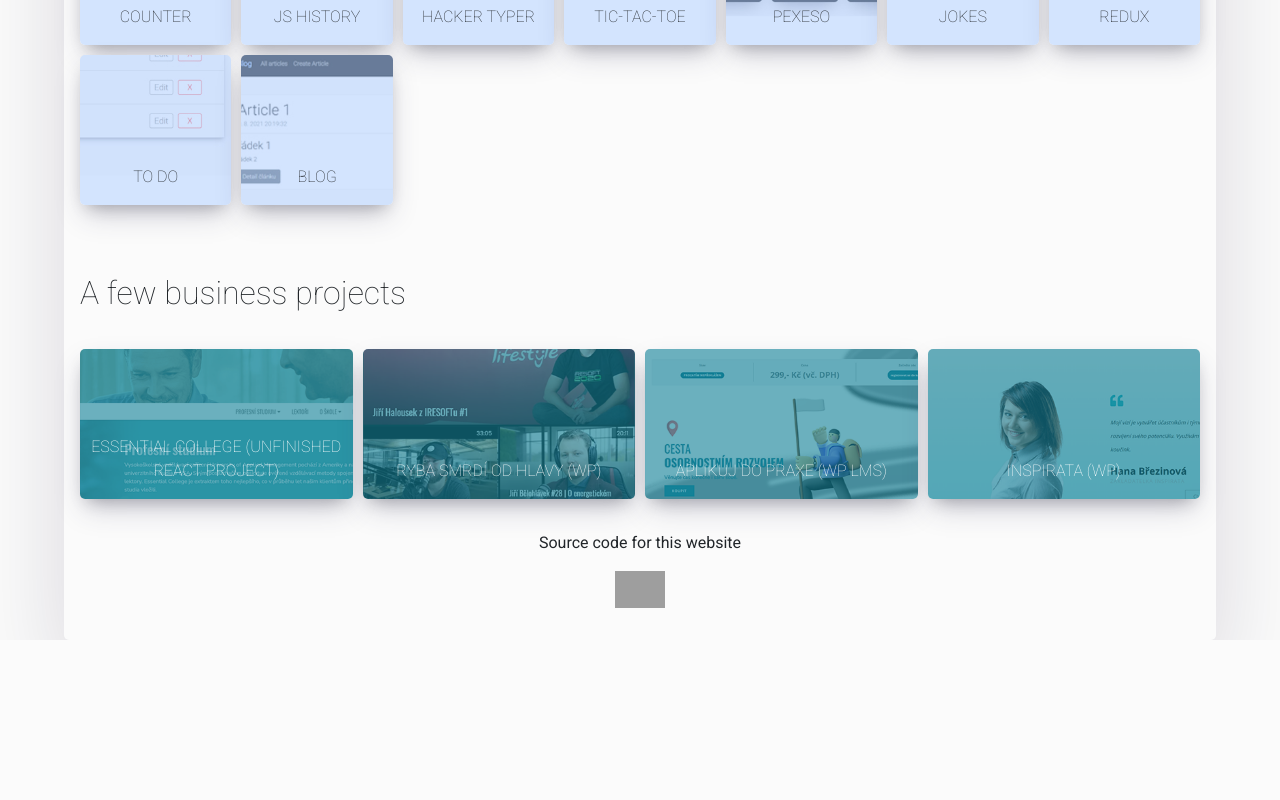
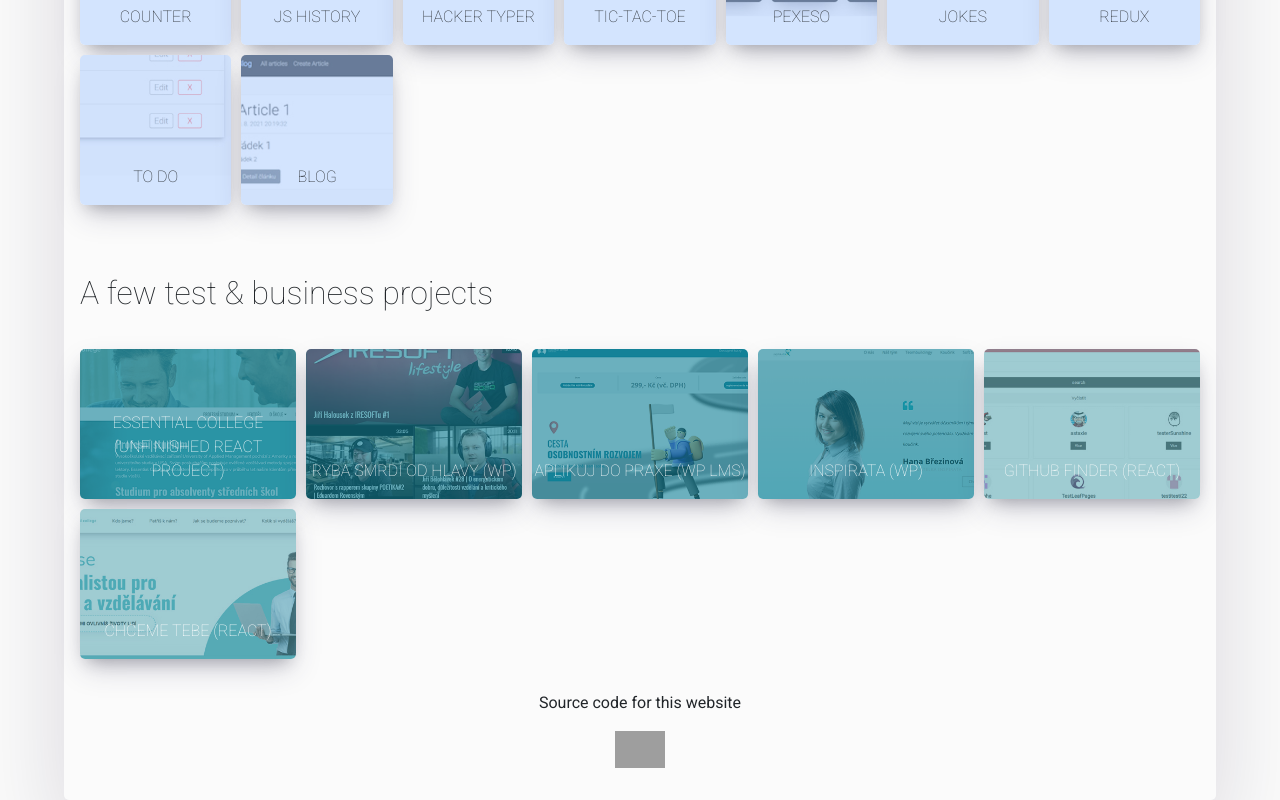
Before and after one commit to chaozek/portfolio, a React (Create React App) app: page /home in a window 1280 px wide. Shown: the part 566-1366 px from the top of the page. Before the commit the page ends 1206 px from the top, so only its background shows below. Built offline with nearby package versions, Linux system fonts and the light colour scheme; grey boxes are pictures that could not be loaded.

Commit message:
updating blog

```diff
--- a/src/Layout/StarterPage.tsx
+++ b/src/Layout/StarterPage.tsx
@@ -29,7 +29,7 @@ const HomePage = () => {
           )
         })}
       </Container>
-      <H2>A few business projects</H2>
+      <H2>A few test & business projects</H2>
 
       <Container grid={200}>
         {privateProjects.map((data, index) => {
--- a/src/Layout/components/MenuLinks.tsx
+++ b/src/Layout/components/MenuLinks.tsx
@@ -4,9 +4,11 @@ import INSPIRATA from '../../Imgs/inspirata.png'
 import RSOH from '../../Imgs/rsoh.png'
 import blog from '../../Imgs/blog.jpg'
 import count from '../../Imgs/count.jpg'
+import github from '../../Imgs/github.jpg'
 import hacker from '../../Imgs/hacker.jpg'
 import history from '../../Imgs/history.jpg'
 import jokes from '../../Imgs/jokes.jpg'
+import nabor from '../../Imgs/nabor.jpg'
 import pexeso from '../../Imgs/pexeso.jpg'
 import redux from '../../Imgs/redux.jpg'
 import tictactoe from '../../Imgs/tictactoe.jpg'
@@ -81,4 +83,14 @@ export const privateProjects = [
     Link: 'https://inspirata.cz/',
     CoverPhoto: INSPIRATA,
   },
+  {
+    ProjectName: 'GitHub Finder (React)',
+    Link: 'https://github-finder-7veiwn20m-chaozek.vercel.app/',
+    CoverPhoto: github,
+  },
+  {
+    ProjectName: 'Chceme tebe (React)',
+    Link: 'https://chcemetebe.cz/',
+    CoverPhoto: nabor,
+  },
 ]
```
Also changed, not shown: src/Imgs/github.jpg (added), src/Imgs/nabor.jpg (added).
